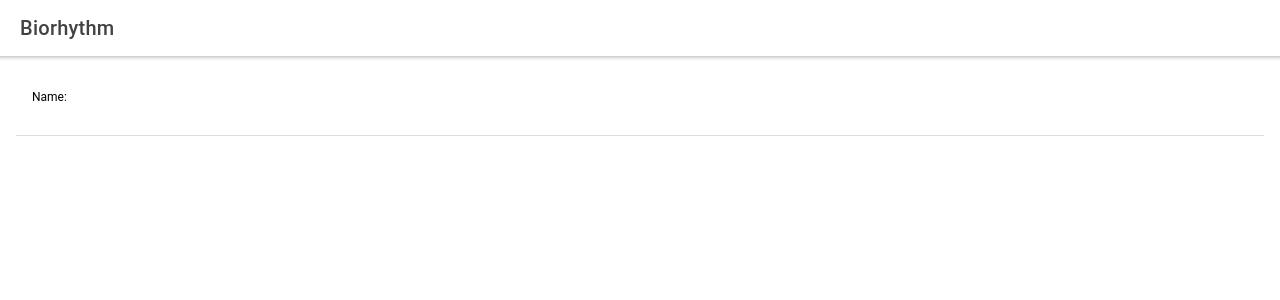
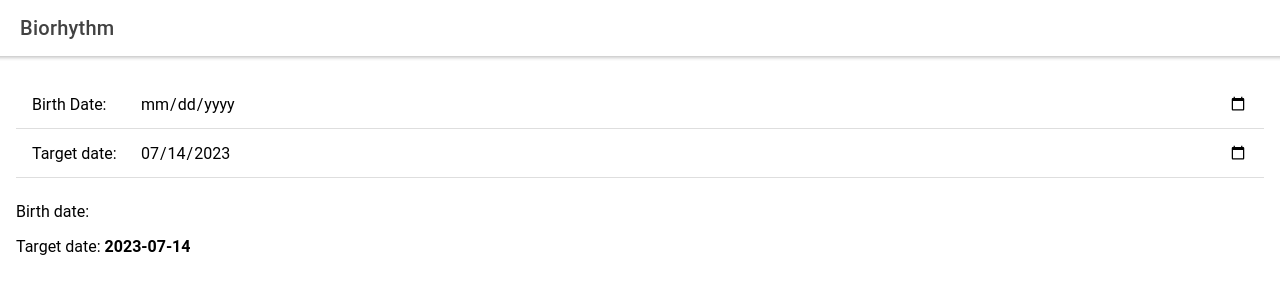
Before and after one commit to Severo-Yannick/Biorhythm-Calculator, a React (Create React App) app: page / in a window 1280 px wide. Shown: the top 300 px of the page. Built offline with nearby package versions, Linux system fonts and the light colour scheme.

Commit message:
get birth and target date

```diff
--- a/src/App.js
+++ b/src/App.js
@@ -11,9 +11,11 @@ import {
   IonList,
 } from "@ionic/react";
 
+const getToday = () => new Date().toISOString().slice(0, "yyyy-mm-dd".length);
+
 function App() {
-  const [userName, setUserName] = useState("");
-  const handleChange = (event) => setUserName(event.detail.value);
+  const [birthDate, setBirthDate] = useState("");
+  const [targetDate, setTargetDate] = useState(getToday());
   return (
     <IonApp>
       <IonHeader>
@@ -24,10 +26,28 @@ function App() {
       <IonContent className="ion-padding">
         <IonList>
           <IonItem>
-            <IonLabel position="stacked">Name:</IonLabel>
-            <IonInput value={userName} onIonChange={handleChange}></IonInput>
+            <IonLabel position="fixed">Birth Date:</IonLabel>
+            <IonInput
+              type="date"
+              value={birthDate}
+              onIonChange={(event) => setBirthDate(event.detail.value)}
+            ></IonInput>
+          </IonItem>
+          <IonItem>
+            <IonLabel position="fixed">Target date:</IonLabel>
+            <IonInput
+              type="date"
+              value={targetDate}
+              onIonChange={(event) => setTargetDate(event.detail.value)}
+            ></IonInput>
           </IonItem>
         </IonList>
+        <p>
+          Birth date: <b>{birthDate}</b>
+        </p>
+        <p>
+          Target date: <b>{targetDate}</b>
+        </p>
       </IonContent>
     </IonApp>
   );
```
